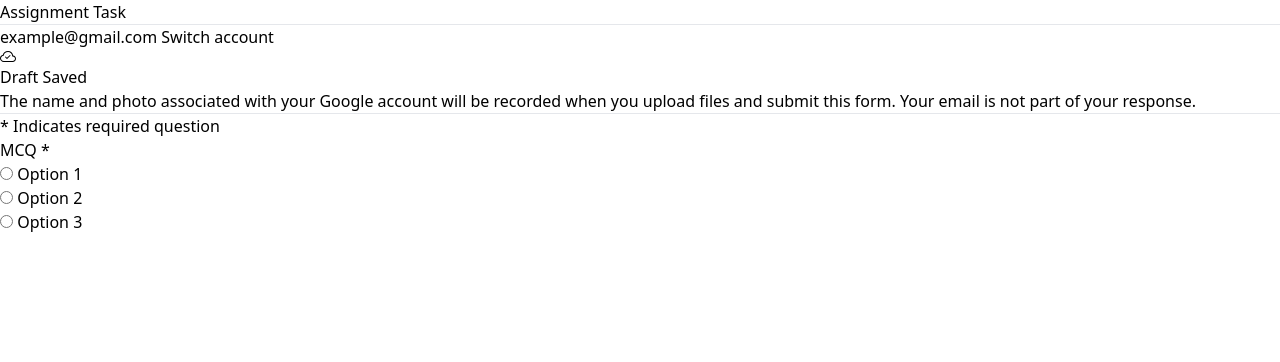
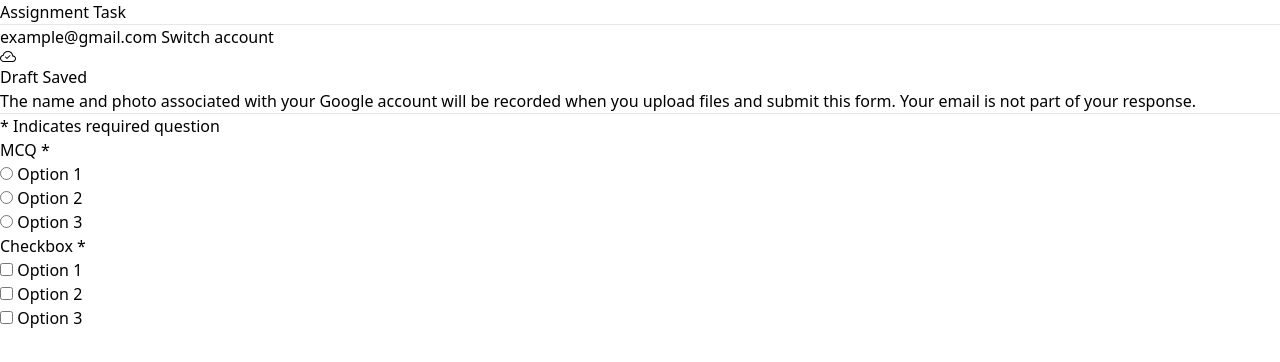
Before and after one commit to HasibUddin1/google-form-task, a React (Vite) app: page / in a window 1280 px wide. Shown: the top 362 px of the page. Built offline with nearby package versions, Linux system fonts and the light colour scheme.

Commit message:
created checkbox form

```diff
--- a/src/App.jsx
+++ b/src/App.jsx
@@ -1,5 +1,6 @@
 
 import './App.css'
+import CheckBox from './components/CheckBox/CheckBox'
 import FormHeading from './components/FormHeading/FormHeading'
 import MCQ from './components/MCQ/MCQ'
 
@@ -11,8 +12,11 @@ function App() {
       <div className='w-1/3 mx-auto pt-5 pb-5'>
         <FormHeading></FormHeading>
       </div>
-      <div className='w-1/3 mx-auto pt-5 pb-5'>
+      <div className='w-1/3 mx-auto pb-5'>
           <MCQ></MCQ>
+      </div>
+      <div className='w-1/3 mx-auto pb-5'>
+          <CheckBox></CheckBox>
       </div>
     </div>
   )
--- /dev/null
+++ b/src/components/CheckBox/CheckBox.jsx
@@ -0,0 +1,28 @@
+
+
+const CheckBox = () => {
+    return (
+        <div className="px-8 bg-white rounded-lg py-6">
+            <h1 className="text-2xl">Checkbox <span className="text-red-500">*</span></h1>
+            <div className="mt-5">
+                <div>
+                    <label className="flex gap-2 text-lg">
+                        <input className="w-[18px]" type="checkbox" name="fruit" value="option1" /> Option 1
+                    </label>
+                </div>
+                <div>
+                    <label className="flex gap-2 text-lg">
+                        <input className="w-[18px]" type="checkbox" name="fruit" value="banana" /> Option 2
+                    </label>
+                </div>
+                <div>
+                    <label className="flex gap-2 text-lg">
+                        <input className="w-[18px]" type="checkbox" name="fruit" value="orange" /> Option 3
+                    </label>
+                </div>
+            </div>
+        </div>
+    );
+};
+
+export default CheckBox;
```
